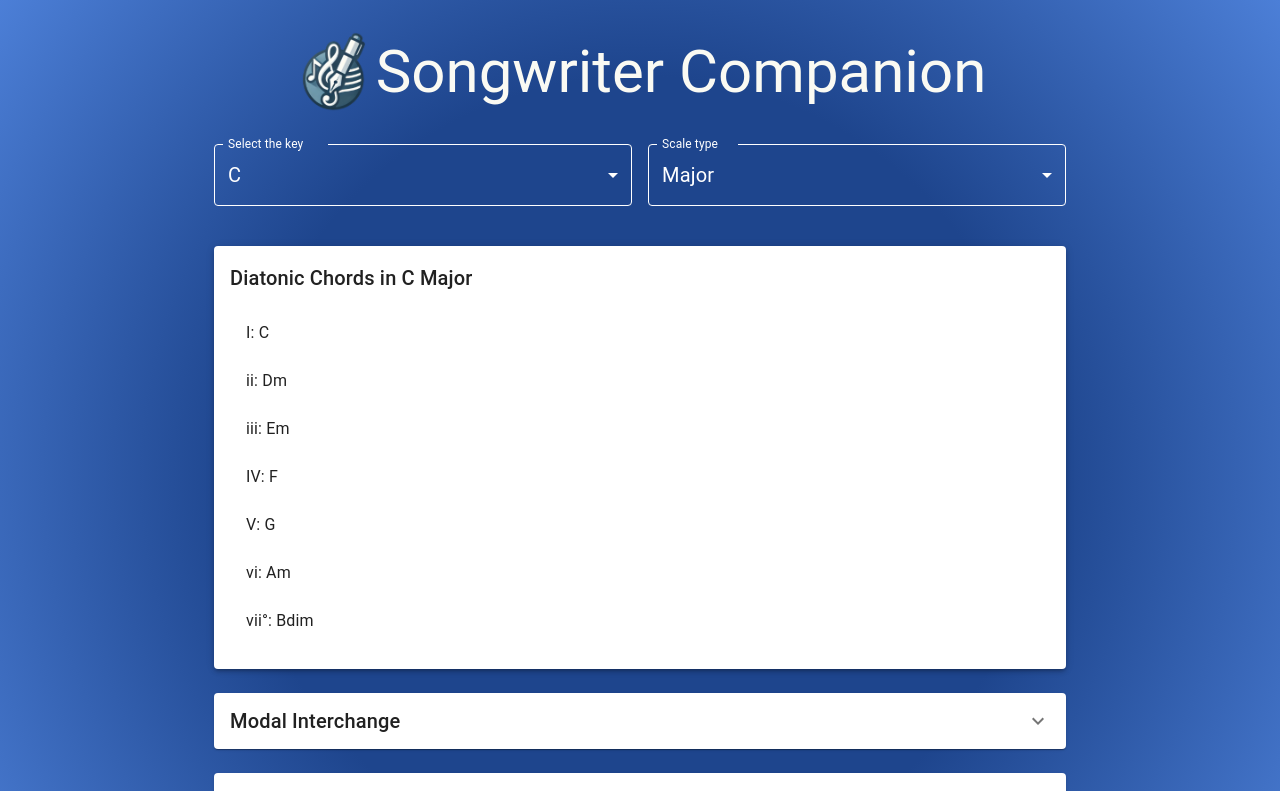
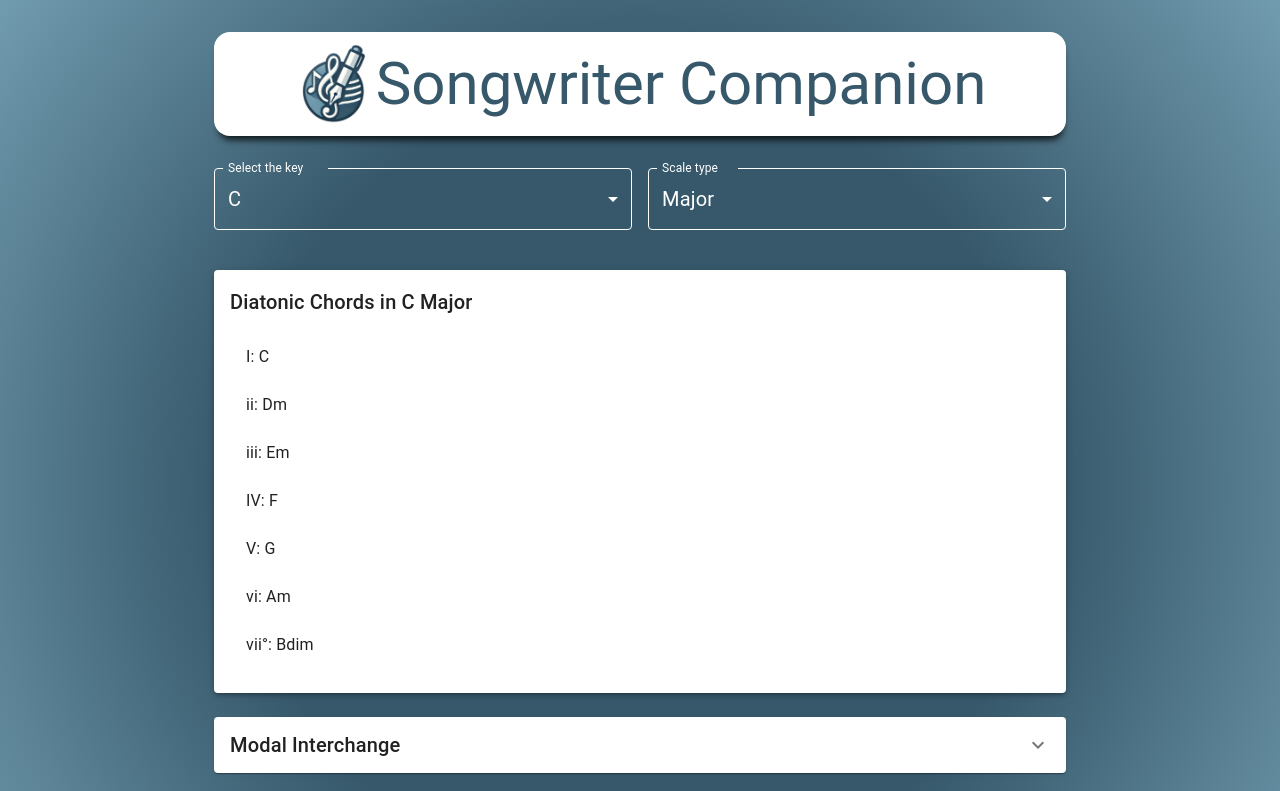
Before and after one commit to stefanoesposito/songwritercompanion, a React (Create React App) app: page / in a window 1280 px wide. Shown: the top 791 px of the page. Built offline with nearby package versions, Linux system fonts and the light colour scheme.

Commit message:
new bg style

```diff
--- a/src/App.js
+++ b/src/App.js
@@ -25,7 +25,8 @@ function App() {
                 display: 'flex',
                 flexDirection: 'column',
                 minHeight: '100vh',
-                background: 'radial-gradient(circle, rgba(30,69,141,1) 50%, rgba(76,127,215,1) 100%)',
+                background: 'radial-gradient(circle, rgba(54, 88, 106, 1) 50%, rgba(113, 155, 175, 1) 100%)',
+                // background: 'radial-gradient(circle, rgba(113, 155, 175, 1) 50%, rgba(54, 88, 106, 1) 100%)',
                 backgroundSize: 'cover',
                 backgroundRepeat: 'no-repeat',
             }}
@@ -43,7 +44,13 @@ function App() {
                         justifyContent: 'center',
                         alignItems: 'center',
                         cursor: 'pointer',
-                        gap: 2
+                        gap: 2,
+                        backgroundColor: 'white',
+                        borderRadius: 16,
+                        padding: 12,
+                        WebkitBoxShadow: "1px 8px 7px -4px rgba(0,0,0,0.79)",
+                        boxShadow: "1px 8px 7px -4px rgba(0,0,0,0.79)"
+
                     }}
                     onClick={resetKey}
                 >
@@ -56,7 +63,7 @@ function App() {
                         variant={isMobile ? 'h4' : 'h3'}
                         component="h3"
                         align={'center'}
-                        color={'#fafaf3'}
+                        color={'#36586A'}
                         fontSize={isMobile ? 24 : 60}
                     >
                         Songwriter Companion
```
